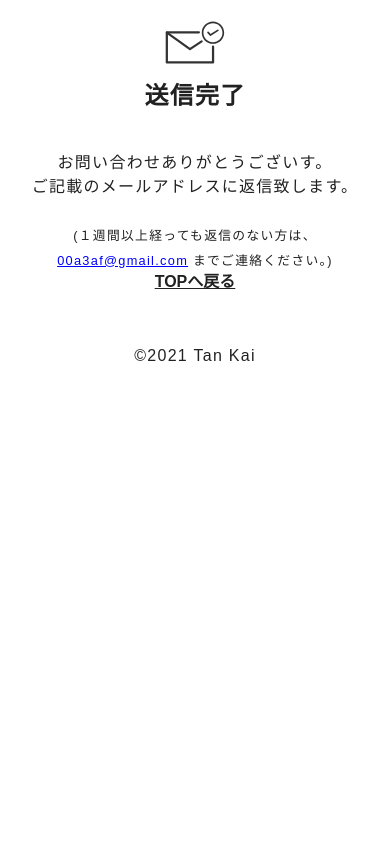
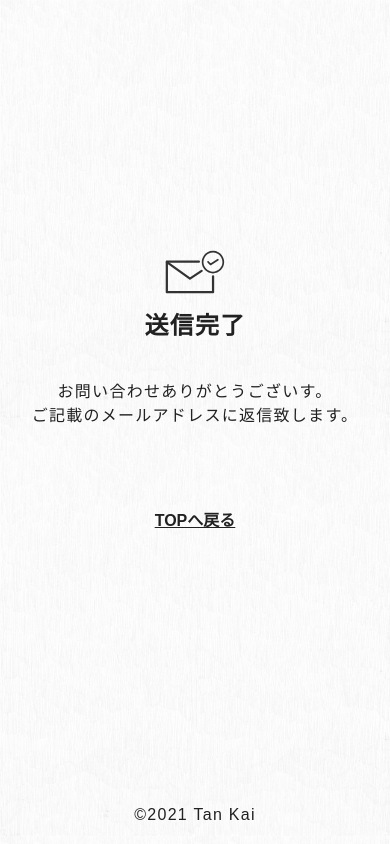
Before and after one commit to ryo5ekine/ryo5ekine.github.io, a plain HTML site: page docs/thanks.html in a window 390 px wide. Drawn offline with Linux system fonts and the light colour scheme; some packages are replaced by stand-ins of ours.

Commit message:
Add files via upload

```diff
--- a/docs/css/style.css
+++ b/docs/css/style.css
@@ -476,7 +476,7 @@ author-page
     font-family: highgate, sans-serif;
     font-weight: 400;
     font-style: normal;
-    font-size: 0.6rem;
+    font-size: 0.6dyrem;
 }
 
 .contact a {
@@ -1053,12 +1053,13 @@ font-size: 18px;
 
 .to-top {
     display: inline-block;
+    margin-top: 10vh;
     margin-bottom: 10vh;
     font-weight: bolder;
     text-decoration: underline;
 }
 
-.thank-page {
+.thanks-page {
     min-height: 100vh;
     background-image: url(/img/background-white.jpg);
     background-size: contain;
@@ -1083,38 +1084,38 @@ font-size: 18px;
 }
 
 @media screen and (max-width: 480px) {
-    .thanks-page h2 {
+    .thanks-page .wrapper h2 {
         font-size: 1.5rem
     }
 }
 
-.thanks-page p {
+.thanks-page .wrapper p {
     margin-top: 5vh;
     font-size: 1.2rem;
 }
 
 @media screen and (max-width: 480px) {
-    .thanks-page p {
+    .thanks-page .wrapper p {
         font-size: 1.0rem;
     }
 }
 
-.thanks-page p span {
+.thanks-page .wrapper p span {
     font-size: 80%;
 }
 
-.thanks-page p span a {
+.thanks-page .wrapper p span a {
     color: blue;
     text-decoration: underline;
 }
 
-.thanks-page img {
+.thanks-page .wrapper img {
     width: 15vw;
     height: 15vh;
 }
 
 @media screen and (max-width: 480px) {
-    .thanks-page img  {
+    .thanks-page .wrapper img  {
         width: 30vw;
         height: 10vh;
     }
--- a/docs/thanks.html
+++ b/docs/thanks.html
@@ -34,10 +34,7 @@
             <img src="/img/mail-completed.svg" alt="送信完了">
             <h2>送信完了</h2>
             <p> お問い合わせありがとうございす。<br>
-                ご記載のメールアドレスに返信致します。<br>
-                <br>
-                <span>(１週間以上経っても返信のない方は、
-                     <a href="meilto:00a3af&#64;gmail.com">00a3af&#64;gmail.com</a> までご連絡ください。)</span>
+                ご記載のメールアドレスに返信致します。
             </p>
         </div>
 
@@ -45,7 +42,7 @@
           <a class="" href="https://mervetrim.tk/#door-anime">TOPへ戻る</a>
       </div>
 
-        <div class="credit">
+      <div class="credit">
           <p class="credit-font black-font">
               ©2021 Tan Kai
           </p>
```
